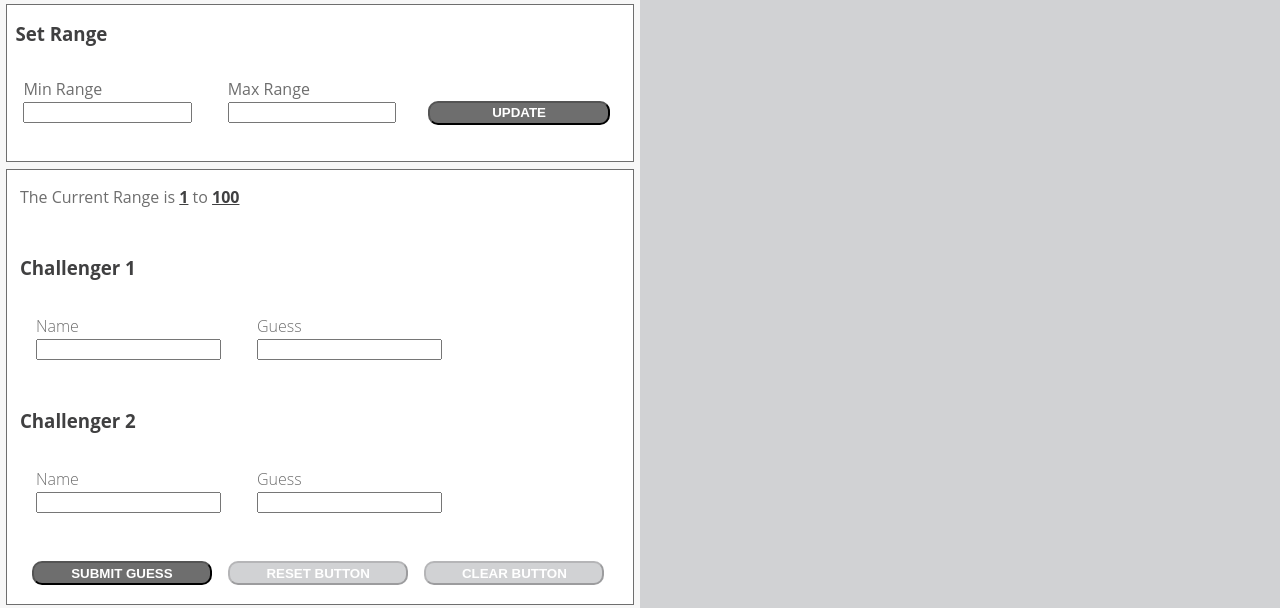
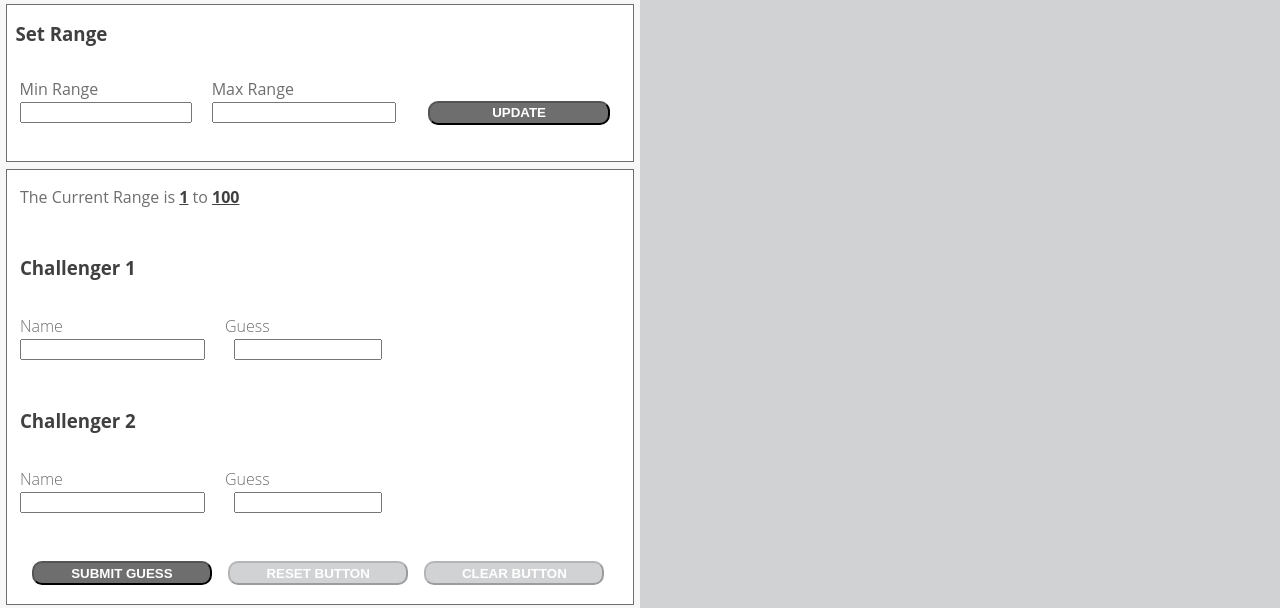
Before and after one commit to VPAbraham/number-guesser, a plain HTML site: page index.html in a window 1280 px wide. Shown: the part 146-754 px from the top of the page. Drawn offline with Linux system fonts and the light colour scheme.

Commit message:
Add/refactor css styles

```diff
--- a/index.html
+++ b/index.html
@@ -20,7 +20,7 @@
         <article class="range">
           <h3 class="range__header">Set Range</h3>
           <form class='range__form'>
-            <div class="range-inputs label-input">
+            <div class="range-inputs label-input" id="rangeputs">
               <label class="range__label" for="user-min">Min Range</label>
               <input type="number" class="range__input" id="user-min">
             </div>
--- a/styles.css
+++ b/styles.css
@@ -55,7 +55,7 @@ width: 50%
 .label-input {
   display: inline-block;
   width: auto;
-  padding: 1pc 1pc
+  padding: 1pc 1pc 1pc 0;
 }
 
 .name-error {
@@ -89,6 +89,10 @@ width: 50%
   width: 33%;
 }
 
+#rangeputs {
+  padding-left: 2%;
+}
+
 .range__label {
   display: flex;
   color: #6E6E6E;
@@ -96,7 +100,6 @@ width: 50%
 
 .range__input {
   width: 100%;
-
 }
 
 .range__button {
@@ -185,6 +188,17 @@ img {
   height: 25%;
 }
 
+.guess-input {
+  margin-left: 5%;
+  width: 80%
+}
+]
+
+#player-one-name,
+#player-two-name {
+  width: 170%;
+}
+
 /* .player__button {
   background-color: #6E6E6E;
   border-radius: 30px;
@@ -209,6 +223,10 @@ button {
 
 button:disabled {
   background-color: #D1D2D4;
+}
+
+button:hover:enabled {
+  background-color: #DD1972;
 }
 
 /*Scoreboard Card <---- Left Pane*/
```
